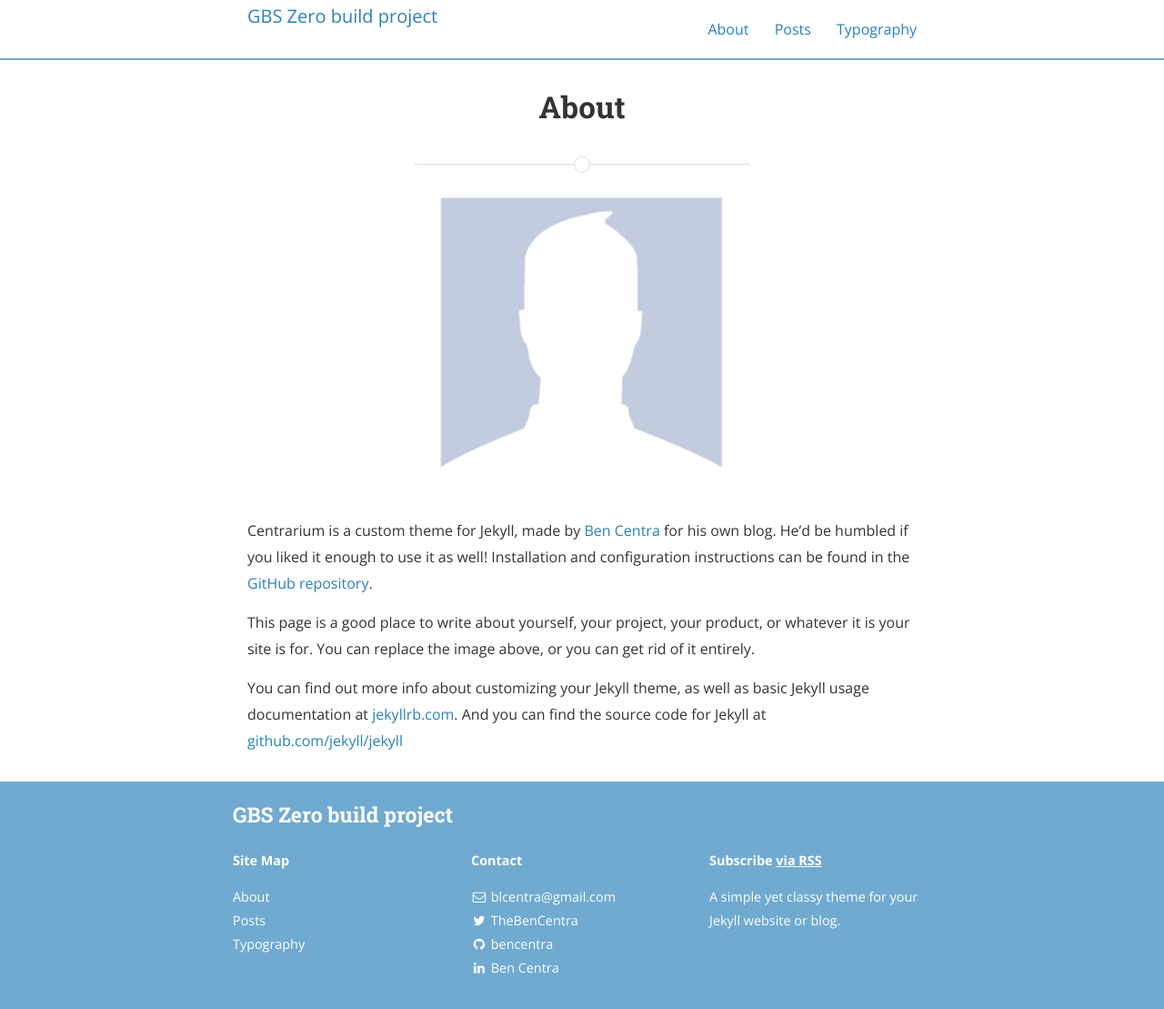
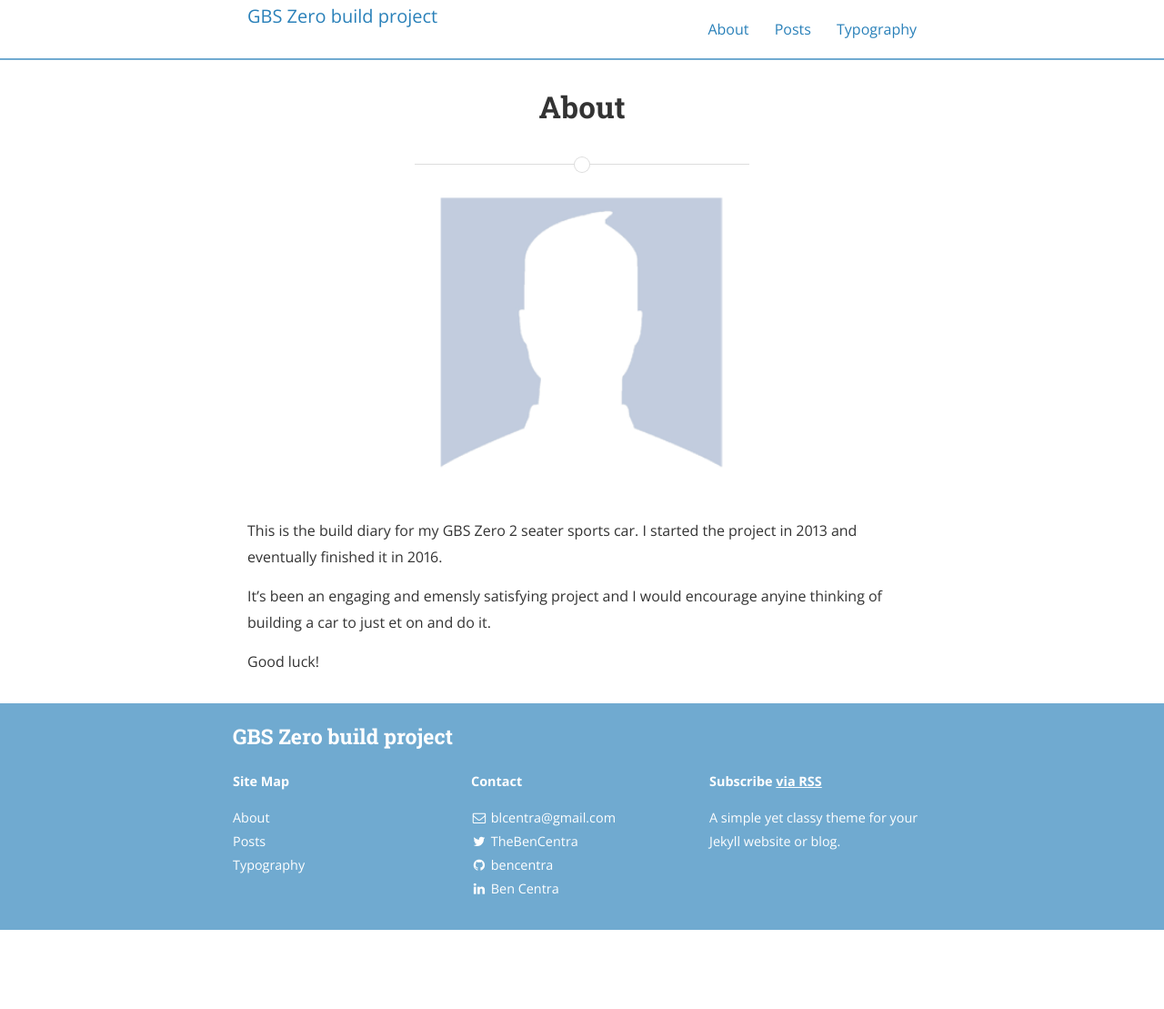
Before and after one commit to jonpage23/zero2, a Jekyll site: the page built from about.md, in a window 1280 px wide. Shown: the whole page at 91% size. Built offline with Jekyll 4.4.1, drawn with Linux system fonts in a browser that asks for light colours; nearby versions of some CDN libraries; after the commit the page ends 1022 px from its top, so only the background shows below that.

Commit message:
changed about

```diff
--- a/about.md
+++ b/about.md
@@ -6,12 +6,8 @@ permalink: /about/
 
 <img src="{{ site.baseurl }}/assets/profile-placeholder.gif" title="Profile Picture" class="profile">
 
-Centrarium is a custom theme for Jekyll, made by [Ben Centra][bencentra] for his own blog. He'd be humbled if you liked it enough to use it as well! Installation and configuration instructions can be found in the [GitHub repository](https://github.com/bencentra/centrarium).
+This is the build diary for my GBS Zero 2 seater sports car. I started the project in 2013 and eventually finished it in 2016.
 
-This page is a good place to write about yourself, your project, your product, or whatever it is your site is for. You can replace the image above, or you can get rid of it entirely.
+It's been an engaging and emensly satisfying project and I would encourage anyine thinking of building a car to just et on and do it.
 
-You can find out more info about customizing your Jekyll theme, as well as basic Jekyll usage documentation at [jekyllrb.com](http://jekyllrb.com/). And you can find the source code for Jekyll at [github.com/jekyll/jekyll](https://github.com/jekyll/jekyll)
-
-[centrarium]: https://github.com/bencentra/centrarium
-[bencentra]: http://bencentra.com
-[jekyll]: https://github.com/jekyll/jekyll
+Good luck!
```
